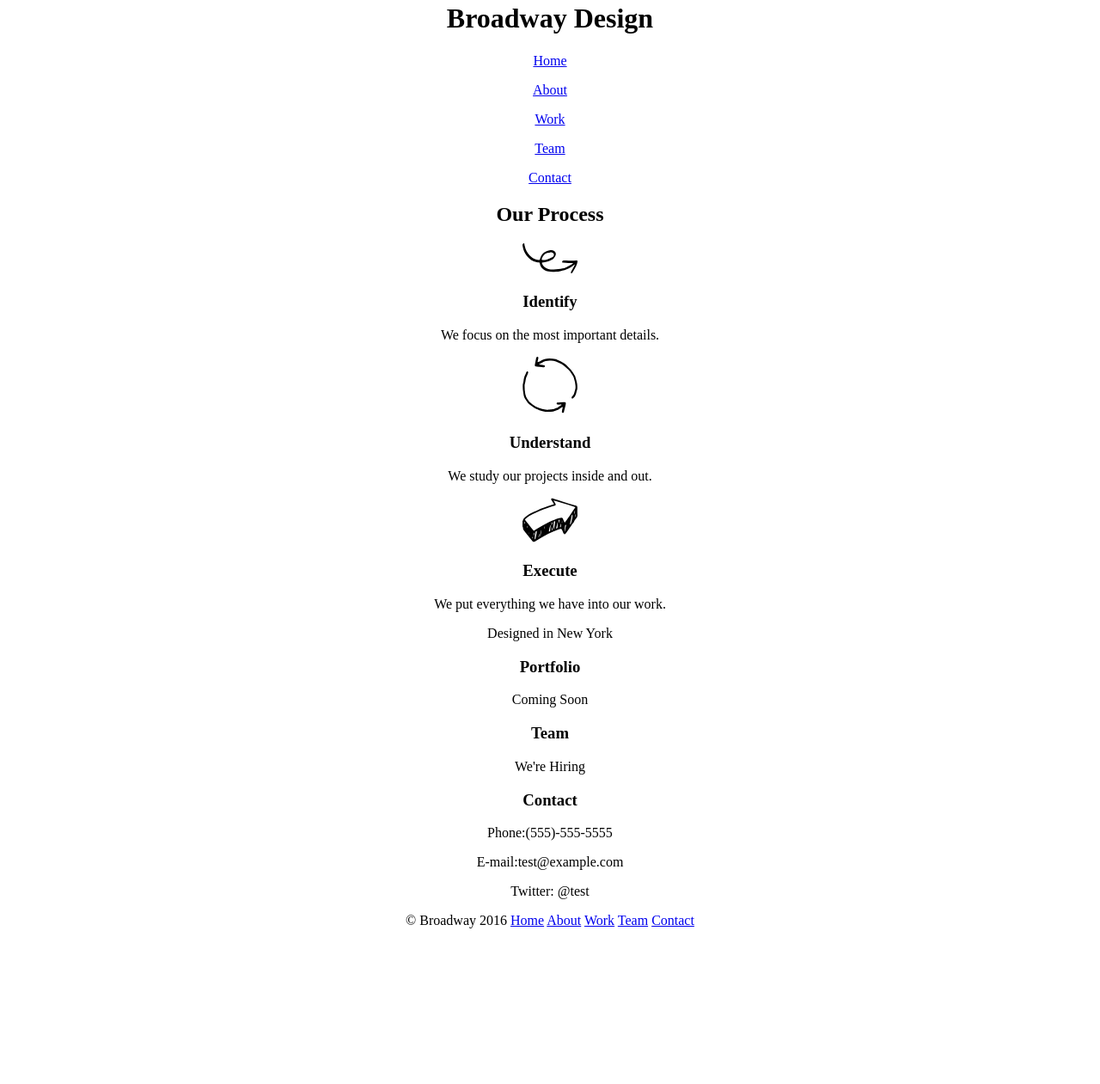
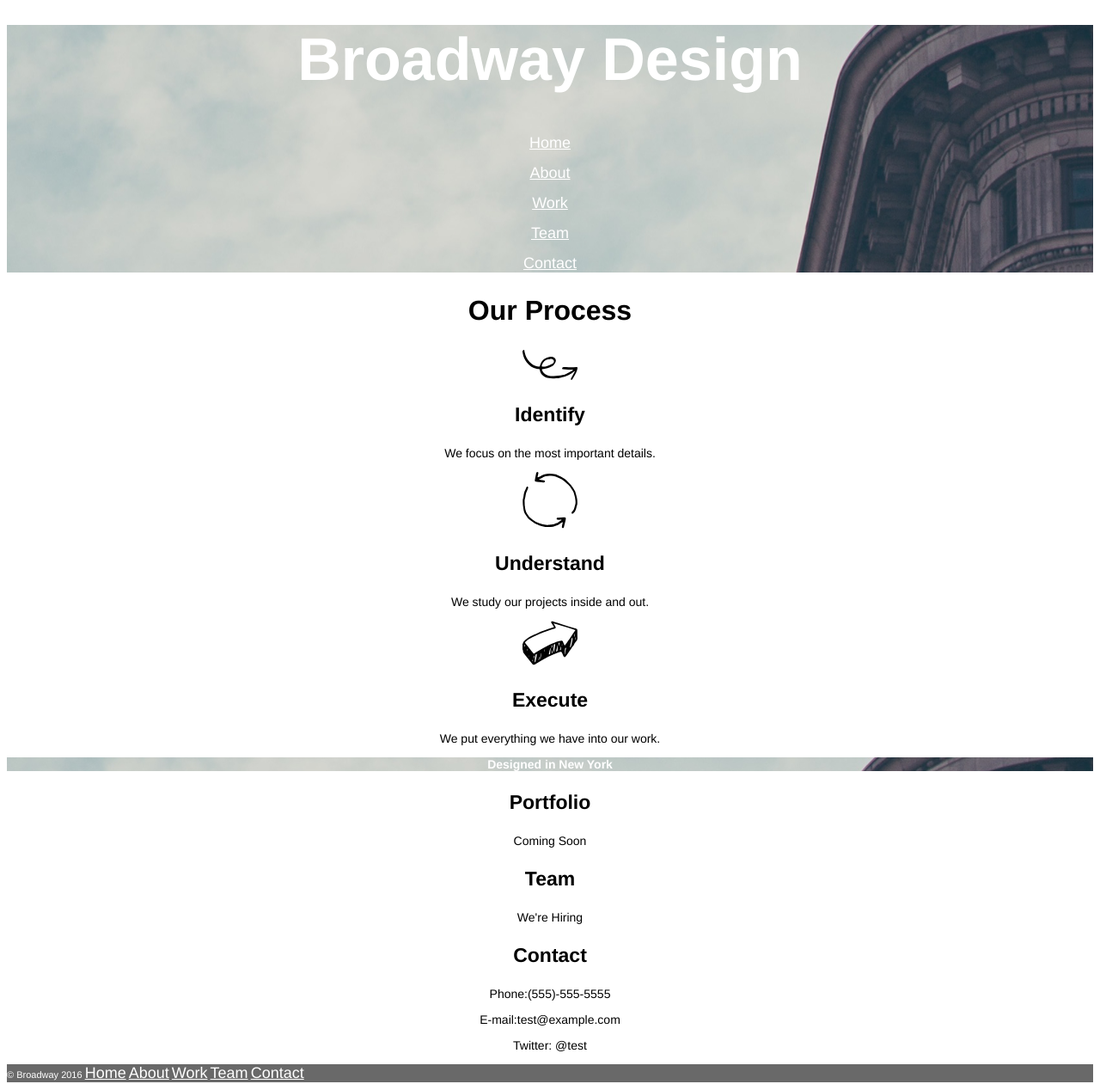
Before and after one commit to gdrmvrm/Broadway, a plain HTML site: page index.html in a window 1280 px wide. Shown: the part 18-1279 px from the top of the page at 86% size. Before the commit the page ends 1114 px from the top, so only its background shows below. Drawn offline with Linux system fonts and the light colour scheme.

Commit message:
final changes

```diff
--- a/index.html
+++ b/index.html
@@ -6,26 +6,28 @@
 </head>
 
 <body>
+  <div class ="background-image">
+    <h1>Broadway Design</h1>
     <div>
-    <h1>Broadway Design</h1>
       <p>
-      <a href="#Home">Home</a>
+        <a class ="links" href="#Home">Home</a>
       </p>
       <p>
-      <a href="#About">About</a>
+        <a class ="links" href="#About">About</a>
       </p>
       <p>
-      <a href="#Work">Work</a>
+        <a class ="links" href="#Work">Work</a>
       </p>
       <p>
-      <a href="#Team">Team</a>
+        <a class ="links" href="#Team">Team</a>
       </p>
       <p>
-      <a href="#Contact">Contact</a>
+        <a class ="links" href="#Contact">Contact</a>
       </p>
     </div>
+  </div>
 
-  <div>
+  <div id ="About">
     <h2>Our Process</h2>
     <img src="./resources/images/identify.svg" />
     <h3>Identify</h3>
@@ -38,35 +40,34 @@
     <p>We put everything we have into our work.</p>
   </div>
 
-  <div>
+  <div class="divider">
     <p>Designed in New York</p>
   </div>
 
-  <div>
+  <div id="Work">
     <h3>Portfolio</h3>
     <p>Coming Soon</p>
   </div>
 
-  <div>
+  <div id="Team">
     <h3>Team</h3>
     <p>We're Hiring</p>
   </div>
 
-  <div>
+  <div id="Contact">
     <h3>Contact</h3>
     <p>Phone:(555)-555-5555</p>
     <p>E-mail:test@example.com</p>
     <p>Twitter: @test</p>
   </div>
 
-  <div>
-    <p>© Broadway 2016
-      <a href="#Home">Home</a>
-      <a href="#About">About</a>
-      <a href="#Work">Work</a>
-      <a href="#Team">Team</a>
-      <a href="#Contact">Contact</a>
-    </p>
+  <div class ="footer">
+    <span>© Broadway 2016</span>
+      <a class ="links" href="#Home">Home</a>
+      <a class ="links" href="#About">About</a>
+      <a class ="links" href="#Work">Work</a>
+      <a class ="links" href="#Team">Team</a>
+      <a class ="links" href="#Contact">Contact</a>
   </div>
 </body>
 </html>
--- a/resources/css/style.css
+++ b/resources/css/style.css
@@ -1,2 +1,47 @@
 body {
   text-align: center;
+  font-family: Helvetica;
+}
+
+.background-image {
+  background-image: url('../images/the-flatiron-building.png');
+}
+
+h1 {
+  font-size: 70px;
+  font-weight: bold;
+  color: white;
+}
+
+ .links {
+  font-size: 18px;
+  color: white;
+}
+
+h2 {
+  font-size: 32px;
+  font-weight: bold;
+}
+
+h3 {
+  font-size: 23px;
+  font-weight: bold;
+}
+
+p {
+  font-size: 14px;
+}
+
+.divider {
+  background-image: url('../images/the-flatiron-building.png');
+  font-size: 23px;
+  font-weight: bold;
+  color: white;
+}
+
+.footer {
+  font-size: 11px;
+  color: white;
+  background-color: dimgray;
+  text-align: left;
+}
```
Lines whose indentation alone changed are shown as unchanged.
